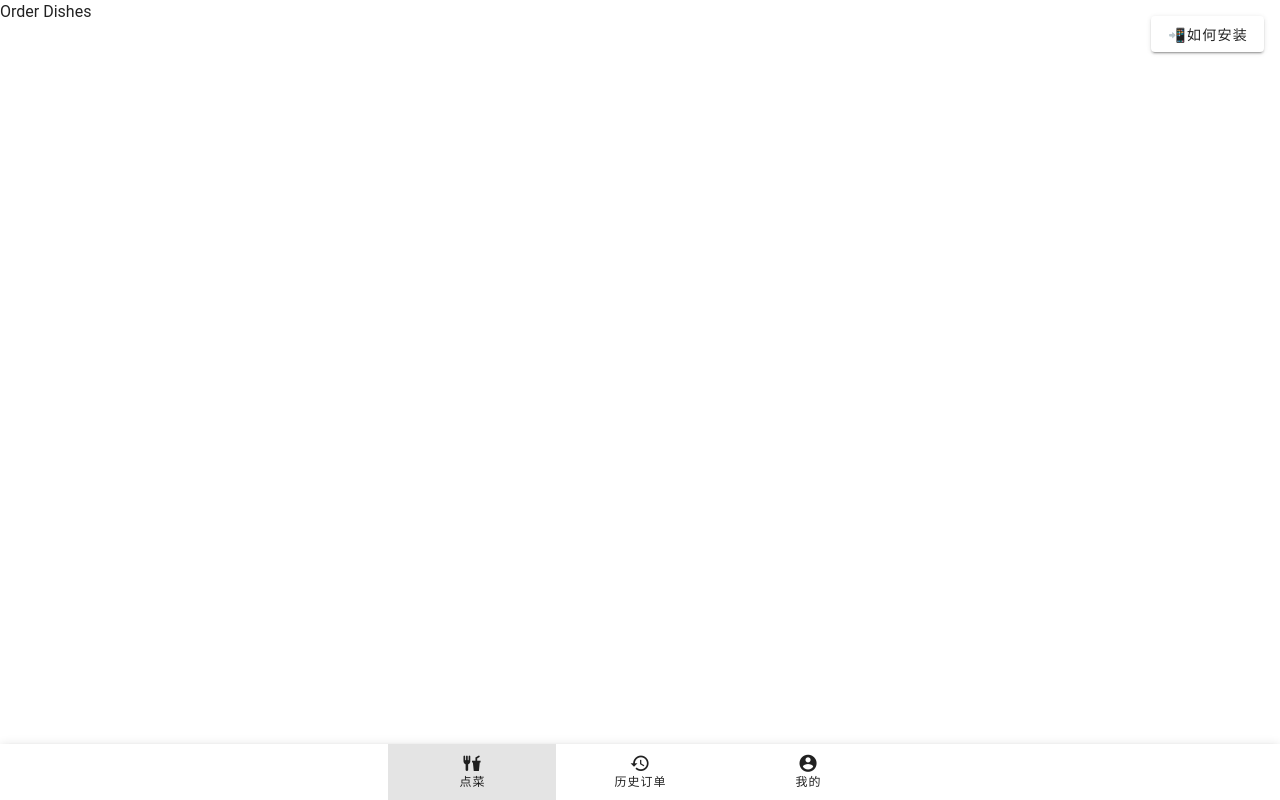
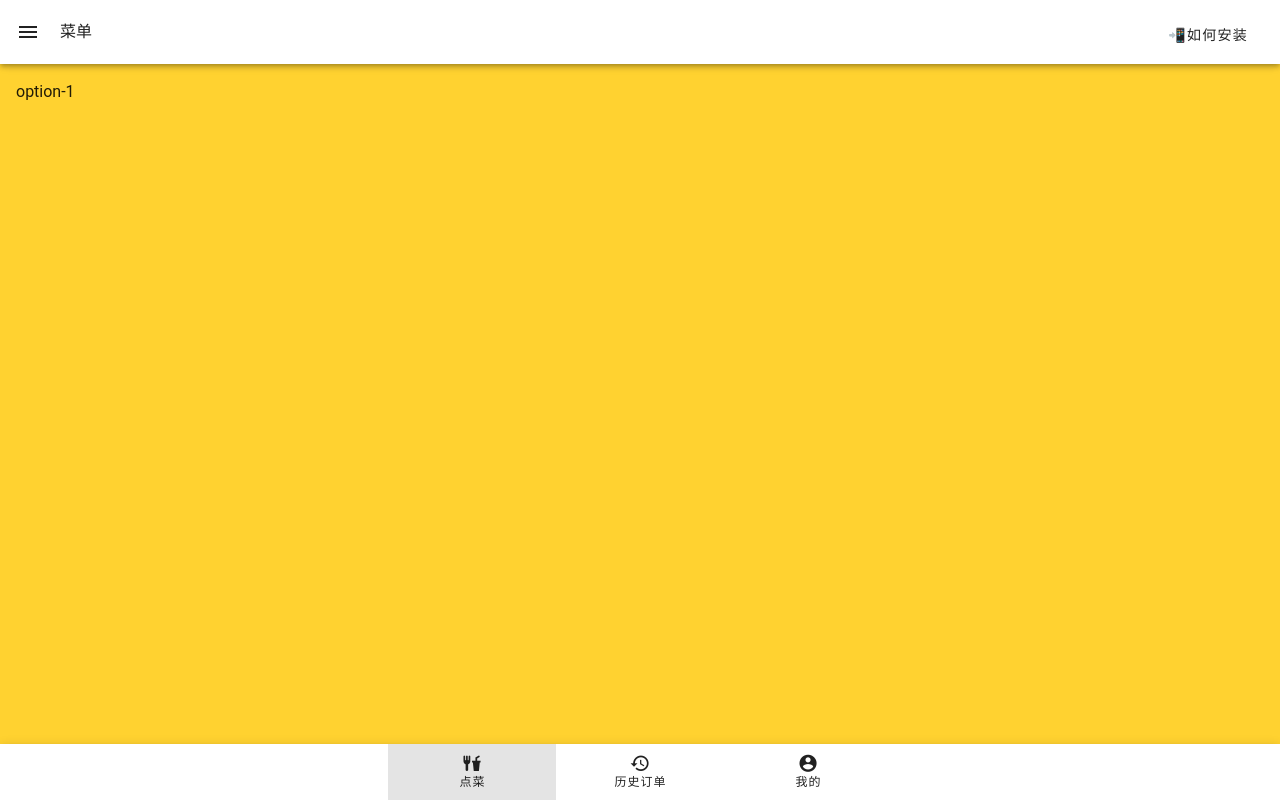
Before and after one commit to CHENPrime-coder/pwa-demo, a Vue app: page /dishes in a window 1280 px wide. Built offline with nearby package versions, Linux system fonts and the light colour scheme.

Commit message:
feat: refactor PWABadge integration and improve layout in HomeView and OrderDishesView

```diff
--- a/src/components/PWABadge.vue
+++ b/src/components/PWABadge.vue
@@ -167,9 +167,10 @@ function isAndroid() {
 </script>
 
 <template>
+  <div class="absolute top-0 right-0">
     <v-card
       v-if="needRefresh"
-    class="absolute top-4 right-4 w-96 shadow-sm p-4"
+      class="top-4 right-4 w-96 shadow-sm p-4"
       aria-labelledby="toast-message"
       role="alert"
       title="PWA更新提示"
@@ -211,36 +212,23 @@ function isAndroid() {
     </div>
 
     <!-- 调试信息面板 -->
-  <div
+    <v-card
       v-if="debug"
-    class="card bg-primary text-primary-content absolute top-4 left-[4%] w-[92%]"
+      title="调试信息"
+      class="top-16 right-4 w-96"
+      :text="debugMessage"
     >
-    <div class="card-body">
-      <h4 class="card-title">
-        PWA调试信息
-      </h4>
-      <p class="justify-end card-actions">
+      <v-card-actions>
         <v-btn
-          class="absolute top-4 right-4"
-          @click="debug = !debug"
+          @click="debug = false"
         >
-          <svg
-            xmlns="http://www.w3.org/2000/svg"
-            width="16"
-            height="16"
-            viewBox="0 0 24 24"
-          ><!-- Icon from Material Symbols by Google - https://github.com/google/material-design-icons/blob/master/LICENSE --><path
-            fill="currentColor"
-            d="M7 13q-.425 0-.712-.288T6 12t.288-.712T7 11h10q.425 0 .713.288T18 12t-.288.713T17 13z"
-          /></svg>
+          关闭
         </v-btn>
-        <span>{{ debugMessage }}</span>
-      </p>
-    </div>
-  </div>
+      </v-card-actions>
+    </v-card>
     <v-btn
-    v-if="!debug"
-    class="absolute bottom-4 left-4"
+      v-else
+      class="absolute top-16 right-4 w-6"
       @click="debug = !debug"
     >
       <svg
@@ -253,4 +241,5 @@ function isAndroid() {
         d="m6.85 12l2.45 2.45q.3.3.288.7t-.288.7q-.3.3-.712.313t-.713-.288L4.7 12.7q-.3-.3-.3-.7t.3-.7l3.175-3.175q.3-.3.713-.287t.712.312q.275.3.288.7t-.288.7zM7 20v1h10v-1zM7 4h10V3H7zm10.15 8L14.7 9.55q-.3-.3-.287-.7t.287-.7q.3-.3.713-.312t.712.287L19.3 11.3q.3.3.3.7t-.3.7l-3.175 3.175q-.3.3-.712.288t-.713-.313q-.275-.3-.287-.7t.287-.7zM7 4V3zm0 16v1zm0 3q-.825 0-1.412-.587T5 21v-3q0-.425.288-.712T6 17t.713.288T7 18h10q0-.425.288-.712T18 17t.713.288T19 18v3q0 .825-.587 1.413T17 23zM7 1h10q.825 0 1.413.588T19 3v3q0 .425-.288.713T18 7t-.712-.288T17 6H7q0 .425-.288.713T6 7t-.712-.288T5 6V3q0-.825.588-1.412T7 1"
       /></svg>
     </v-btn>
+  </div>
 </template>
--- a/src/views/HomeView.vue
+++ b/src/views/HomeView.vue
@@ -1,16 +1,12 @@
 <script setup>
-import { ref } from 'vue';
-import PWABadge from '../components/PWABadge.vue';
-
-const value = ref(0);
 </script>
 
 <template>
-  <v-main>
+  <div class="flex flex-col min-h-screen">
+    <v-main class="flex-1 bg-gray-100">
       <router-view />
     </v-main>
     <v-bottom-navigation
-    v-model="value"
       grow
       mandatory
     >
@@ -29,5 +25,5 @@ const value = ref(0);
         <span>我的</span>
       </v-btn>
     </v-bottom-navigation>
-  <PWABadge />
+  </div>
 </template>
--- a/src/views/OrderDishesView.vue
+++ b/src/views/OrderDishesView.vue
@@ -1,7 +1,70 @@
 <script setup>
+import { ref } from 'vue';
+import PWABadge from '@/components/PWABadge.vue';
 
+const tab = ref('option-1');
+const sidebarOpen = ref(false);
 </script>
 
 <template>
-  <h1>Order Dishes</h1>
+  <div class="flex flex-col h-full min-h-0">
+    <v-app-bar>
+      <v-btn
+        icon="mdi-menu"
+        @click="sidebarOpen = !sidebarOpen"
+      />
+      <span class="ml-2">菜单</span>
+      <PWABadge />
+    </v-app-bar>
+    <div class="flex flex-1 min-h-0">
+      <v-navigation-drawer
+        v-if="sidebarOpen"
+        v-model="sidebarOpen"
+        width="100"
+        class="border-e bg-white flex-shrink-0 !top-0 pt-4"
+        clipped
+        :scrim="false"
+        style="position: relative; z-index: 201; height: 100%;"
+      >
+        <v-tabs
+          v-model="tab"
+          class="h-full flex flex-col"
+          color="primary"
+          stacked
+          direction="vertical"
+        >
+          <v-tab
+            class="h-auto mb-4"
+            prepend-icon="mdi-account"
+            text="Option 1"
+            value="option-1"
+          />
+          <v-tab
+            class="h-auto mb-4"
+            prepend-icon="mdi-lock"
+            text="Option 2"
+            value="option-2"
+          />
+          <v-tab
+            class="h-auto mb-4"
+            prepend-icon="mdi-access-point"
+            text="Option 3"
+            value="option-3"
+          />
+          <v-tab
+            class="h-auto mb-4 mt-auto"
+            prepend-icon="mdi-access-point"
+            text="Bottom"
+            value="option-bottom"
+          />
+        </v-tabs>
+      </v-navigation-drawer>
+      <div
+        class="!p-4 flex-1 h-full bg-amber-300 min-w-0"
+        style="min-height: 0;"
+      >
+        <span>{{ tab }}</span>
+      </div>
+    </div>
+  </div>
 </template>
```
Lines whose indentation alone changed are shown as unchanged.
